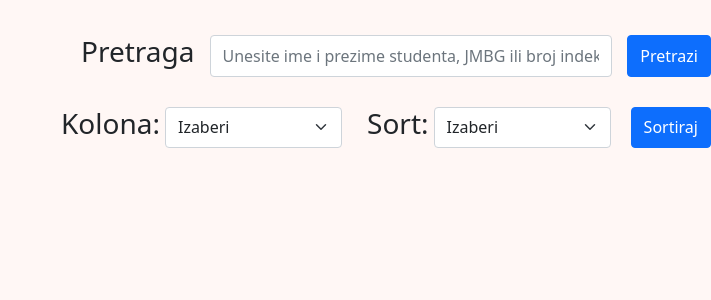
After one commit to djela98/PHP-MYSQL-AJAX-Domaci-ITEH, a PHP site: page /pis.php in a window 1280 px wide. The commit adds this page. Shown: the top 300 px of the page, without its empty margins (569-1280 px from the left). Run offline with PHP 8.4, Linux system fonts and the light colour scheme.

Commit message:
Pretraga i sortiranje studenata

```diff
--- a/index.css
+++ b/index.css
@@ -53,3 +53,40 @@ body {
     width: 550px;
     height: 45px;
 }
+
+.pretraga {
+    display: flex;
+    margin-top: 35px;
+    margin-left: 650px;
+}
+
+#input_pretraga {
+    width: 450px;
+    margin-left: 15px;
+    margin-right: 15px;
+}
+
+#pretraga-rez {
+    margin-left: 350px;
+}
+
+.sortiranje {
+    display: flex;
+    margin-top: 30px;
+}
+
+#k_sort {
+    width: 200px;
+    margin-right: 25px;
+}
+
+#kol {
+    margin-left: 630px;
+    margin-right: 5px;
+}
+
+#s_sort {
+    width: 200px;
+    margin-right: 20px;
+    margin-left: 5px;
+}
--- a/index.php
+++ b/index.php
@@ -11,7 +11,7 @@ include 'header.php'
                 <a href="crud.php"><button type="button" class="btn btn-primary pocetna">Studenti CRUD</button></a>
             </div>
             <div class="btn">
-                <button type="button" class="btn btn-primary pocetna">Pretraga i Sortiranje</button>
+                <a href="pis.php"><button type="button" class="btn btn-primary pocetna">Pretraga i Sortiranje</button></a>
             </div>
         </div>
     </div>
--- /dev/null
+++ b/javascript.js
@@ -0,0 +1,52 @@
+$(function () {
+    pretrazi();
+    sortiraj();
+});
+
+function pretrazi() {
+
+    $(document).on('click', '#btn_pretraga', function () {
+
+        var kljuc = $('#input_pretraga').val();
+
+        $.ajax(
+            {
+                url: 'pretragaStudenata.php',
+                method: 'post',
+                data: { KLJUC: kljuc },
+
+                success: function (odg) {
+                    {
+                        $(".tabela").html(odg);
+                    }
+                }
+            }
+        )
+    })
+}
+
+
+
+function sortiraj() {
+
+    $(document).on('click', '#btn_sortiranje', function () {
+
+        let kolona = $('#k_sort').val();
+        let sort = $('#s_sort').val();
+
+        $.ajax(
+            {
+                url: 'sortiranjeStudenata.php',
+                method: 'post',
+                data: { KOLONA: kolona, SORT: sort },
+
+                success: function (odg) {
+                    {
+                        $(".tabela").html(odg);
+                    }
+                }
+            }
+        )
+    })
+
+}
--- /dev/null
+++ b/pis.php
@@ -0,0 +1,46 @@
+<?php
+include 'header.php'
+?>
+
+<body>
+
+    <div class="pis">
+
+        <div class="pretraga">
+            <h3>Pretraga</h3>
+            <input type="text" class="form-control" id="input_pretraga" placeholder="Unesite ime i prezime studenta, JMBG ili broj indeksa...">
+            <button type="button" class="btn btn-primary" id="btn_pretraga">Pretrazi</button>
+        </div>
+
+
+
+
+        <div class="sortiranje">
+            <h3 id="kol">Kolona: </h3>
+            <select class="form-select" id="k_sort">
+                <option>Izaberi</option>
+                <option value="ime_prezime">Ime i Prezime</option>
+                <option value="broj_indeksa">Broj indeksa</option>
+            </select>
+
+            <h3>Sort: </h3>
+            <select class="form-select" id="s_sort">
+                <option>Izaberi</option>
+                <option value="asc">Rastuce</option>
+                <option value="desc">Opadajuce</option>
+            </select>
+            <button type="button" class="btn btn-primary" id="btn_sortiranje">Sortiraj</button>
+        </div>
+    </div>
+
+
+    <div class="tabela">
+
+    </div>
+
+
+    <script src="https://code.jquery.com/jquery-3.6.0.min.js" integrity="sha256-/xUj+3OJU5yExlq6GSYGSHk7tPXikynS7ogEvDej/m4=" crossorigin="anonymous"></script>
+    <script src="javascript.js"></script>
+</body>
+
+</html>
```
Also changed, not shown: pretragaStudenata.php (added, +40 -0 lines), sortiranjeStudenata.php (added, +42 -0 lines).
